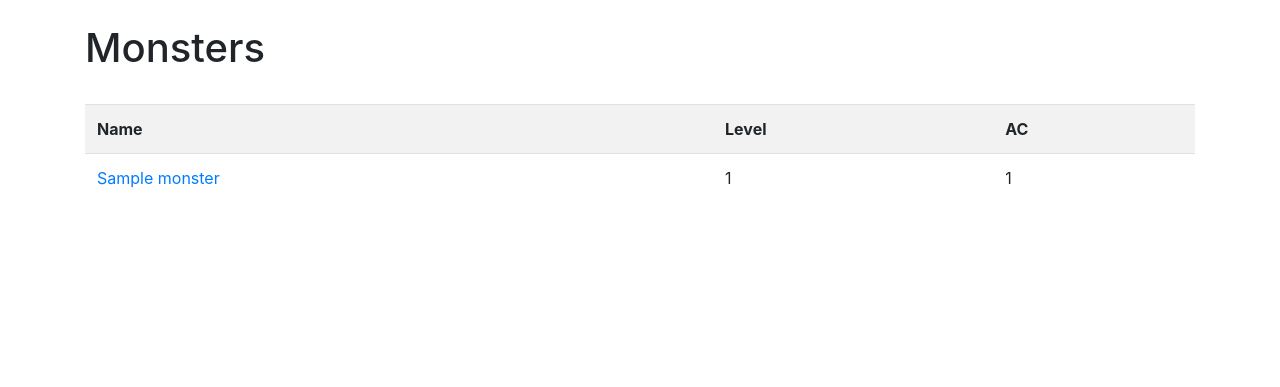
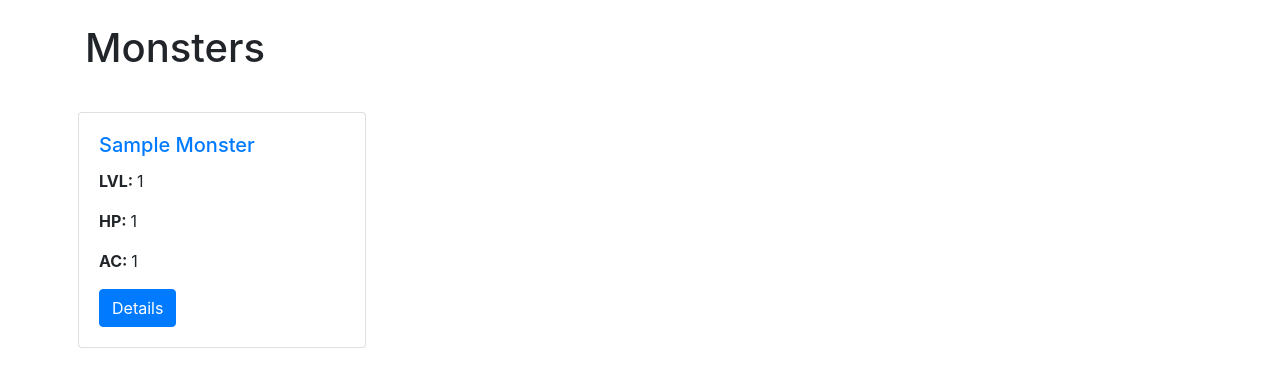
Before and after one commit to philippe-lemaire/knave, a Django app: page /monsters/ in a window 1280 px wide. Shown: the part 56-443 px from the top of the page. Run offline with Django 4.2, Linux system fonts and the light colour scheme; tables that the repository leaves empty hold one stand-in row (values such as "Sample post"); some libraries are stand-ins or nearby versions.

Commit message:
list of monsters now with cards.

```diff
--- a/monsters/templates/monsters/monster_detail.html
+++ b/monsters/templates/monsters/monster_detail.html
@@ -1,9 +1,9 @@
 {% extends "base.html" %}
 {% block title %}
-Knave Monsters- {{ monster.name }}
+Knave Monsters- {{ monster.name|title }}
 {% endblock %}
 {% block content %}
-<h1>{{ monster.name }}</h1>
+<h1>{{ monster.name|title }}</h1>
 
 
 
--- a/monsters/templates/monsters/monster_list.html
+++ b/monsters/templates/monsters/monster_list.html
@@ -7,23 +7,21 @@ Knave Bestiary
 <h1>Monsters</h1>
 
 <br>
-<table class="table table-striped">
-    <tr>
-        <th>Name</th>
-        <th>Level</th>
-        <th>AC</th>
+<div class="row">
+{% for monster in monster_list %}
+<div class="card m-2" style="width: 18rem;">
+  <!--<img class="card-img-top" src=".../100px180/" alt="Card image cap">-->
+  <div class="card-body">
+    <h5 class="card-title"><a href="{% url 'monsters:detail' monster.pk %}">{{ monster.name|title }}</a></h5>
+    <p class="card-text"><b>LVL: </b>{{ monster.level }}</p>
+    <p class="card-text"><b>HP: </b>{{ monster.hp }}</p>
+   {% if monster.ac %}<p class="card-text"><b>AC: </b>{{ monster.ac }}</p>{% endif %}
 
-    </tr>
+    <a href="{% url 'monsters:detail' monster.pk %}" class="btn btn-primary">Details</a>
+  </div>
+</div>
+{% endfor %}
+</div>
 
-    {% for monster in monster_list %}
-    <tr>
-        <td>
-            <a href="{% url 'monsters:detail' monster.pk %}">{{ monster.name }}</a>
-        </td>
-        <td>{{ monster.level }}</td>
-        <td>{% if monster.ac %}{{ monster.ac }}{% endif %}</td>
 
-    </tr>
-    {% endfor %}
-</table>
 {% endblock %}
```
